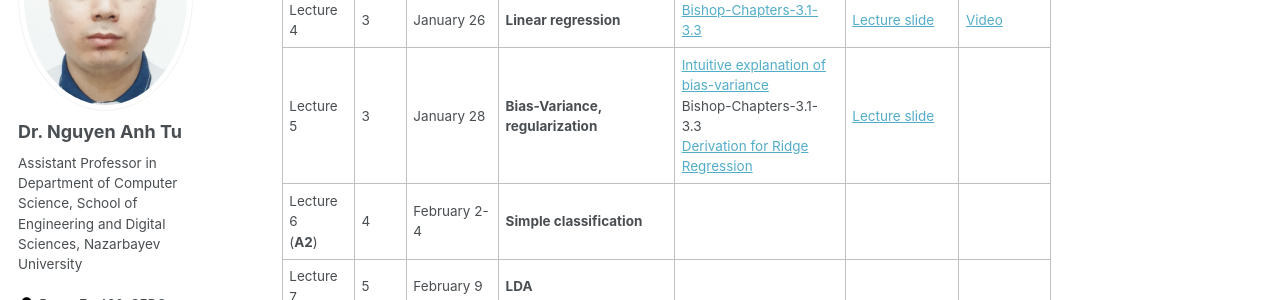
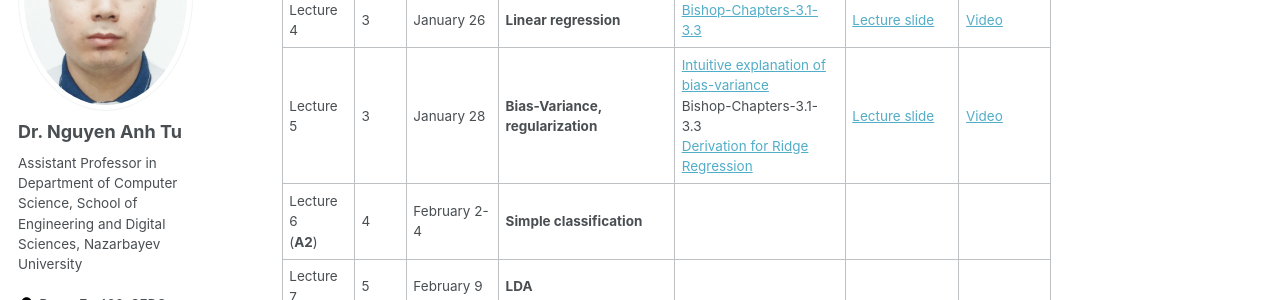
Before and after one commit to tunguyen87/seds-ml, a Jekyll site: the page built from _pages/Lecture.md, in a window 1280 px wide and 900 px high, scrolled down 559 px. Shown: the part 152-452 px from the top of the window. Built offline with Jekyll 4.4.1, drawn with Linux system fonts in a browser that asks for light colours; some web fonts are replaced.

Commit message:
Update Lecture.md

```diff
--- a/_pages/Lecture.md
+++ b/_pages/Lecture.md
@@ -22,7 +22,7 @@ Last day of classes: April 23
 | Lecture 2    |   1   |January 14    | **Introduction to  Machine Learning**         | [ML-cribsheet](https://drive.google.com/file/d/1ltGQSuoj5PnoYePg4S0WdzwgC1ub_Hji/view?usp=sharing)<br> [Python-tutorial-Jupyter notebook](https://drive.google.com/file/d/1veOv8Rtqwvq04H0yMRTJBCcQ8UhNpvFc/view?usp=sharing) <br>[Scikit-Learn Documentation](https://scikit-learn.org/stable/index.html) <br>[Google Colab intro](https://colab.research.google.com/notebooks/welcome.ipynb)         | [Lecture slide](https://drive.google.com/file/d/1Vo7VHXoqLYOW-GPmjNp7RVMye5cxFoLk/view?usp=sharing)      |  [Video](https://youtu.be/gIjcgUhtpkI)            |
 | Lecture 3<br>(**A1**)    |   2   |January 19-21 | **Math review**                   | [Wonderful animated explanations](https://www.3blue1brown.com/essence-of-linear-algebra-page)<br>[Linear algebra review](https://drive.google.com/file/d/1yDlYpuv4XShqL96LqB_Un5n8UTbWZIeh/view?usp=sharing)<br>[Probability review](https://drive.google.com/file/d/1MtFT9Ra5cdEw5TA6FN6UzuKeOjZp0OKM/view?usp=sharing)           |  [Lecture slide](https://drive.google.com/file/d/11eVI_4OMR_enuPq70-_fbX2qcMe25cFD/view?usp=sharing)      |  [Video-part 1](https://youtu.be/4Rx8YFcwMlM) <br>[Video-part 2](https://youtu.be/IjsEmM-MzxQ)  <br>[Tutorial 1](https://drive.google.com/file/d/1iz0BYnwdI71Qi-v8aFz-7fFs3KKGf9-b/view?usp=sharing)         |
 | Lecture 4    |   3   |January 26    | **Linear regression**                  | [Bishop-Chapters-3.1-3.3](https://drive.google.com/file/d/1s952CT8tQsyrqptBZVrcxAydthN9S-fu/view?usp=sharing)   |  [Lecture slide](https://drive.google.com/file/d/1plZwPn8ln38eT_VQASQzPbMBxrvqD5kG/view?usp=sharing)     | [Video](https://youtu.be/Oy3_Lwjvdlc)             |
-| Lecture 5    |   3   |January 28    | **Bias-Variance, regularization**                 | [Intuitive explanation of bias-variance](http://scott.fortmann-roe.com/docs/BiasVariance.html)<br>Bishop-Chapters-3.1-3.3 <br>[Derivation for Ridge Regression](https://drive.google.com/file/d/1PtIw7wbHNqRzHhbf1DfbxGP_weqIlMM2/view?usp=sharing)            | [Lecture slide](https://drive.google.com/file/d/116nwTop6NNGMTdUxDDvXfBAqOR738hkl/view?usp=sharing)      |              |
+| Lecture 5    |   3   |January 28    | **Bias-Variance, regularization**                 | [Intuitive explanation of bias-variance](http://scott.fortmann-roe.com/docs/BiasVariance.html)<br>Bishop-Chapters-3.1-3.3 <br>[Derivation for Ridge Regression](https://drive.google.com/file/d/1PtIw7wbHNqRzHhbf1DfbxGP_weqIlMM2/view?usp=sharing)            | [Lecture slide](https://drive.google.com/file/d/116nwTop6NNGMTdUxDDvXfBAqOR738hkl/view?usp=sharing)      | [Video](https://youtu.be/NFGPbLZ6nVU)           |
 | Lecture 6<br>(**A2**)    |   4   |February 2-4  | **Simple classification**                    |                    |          |              |
 | Lecture 7    |   5   |February 9    |   **LDA**                    |                    |          |              |
 | Lecture 8   |   5   |February 11    |   **MLE, MAP**                    |                    |          |              |
```
